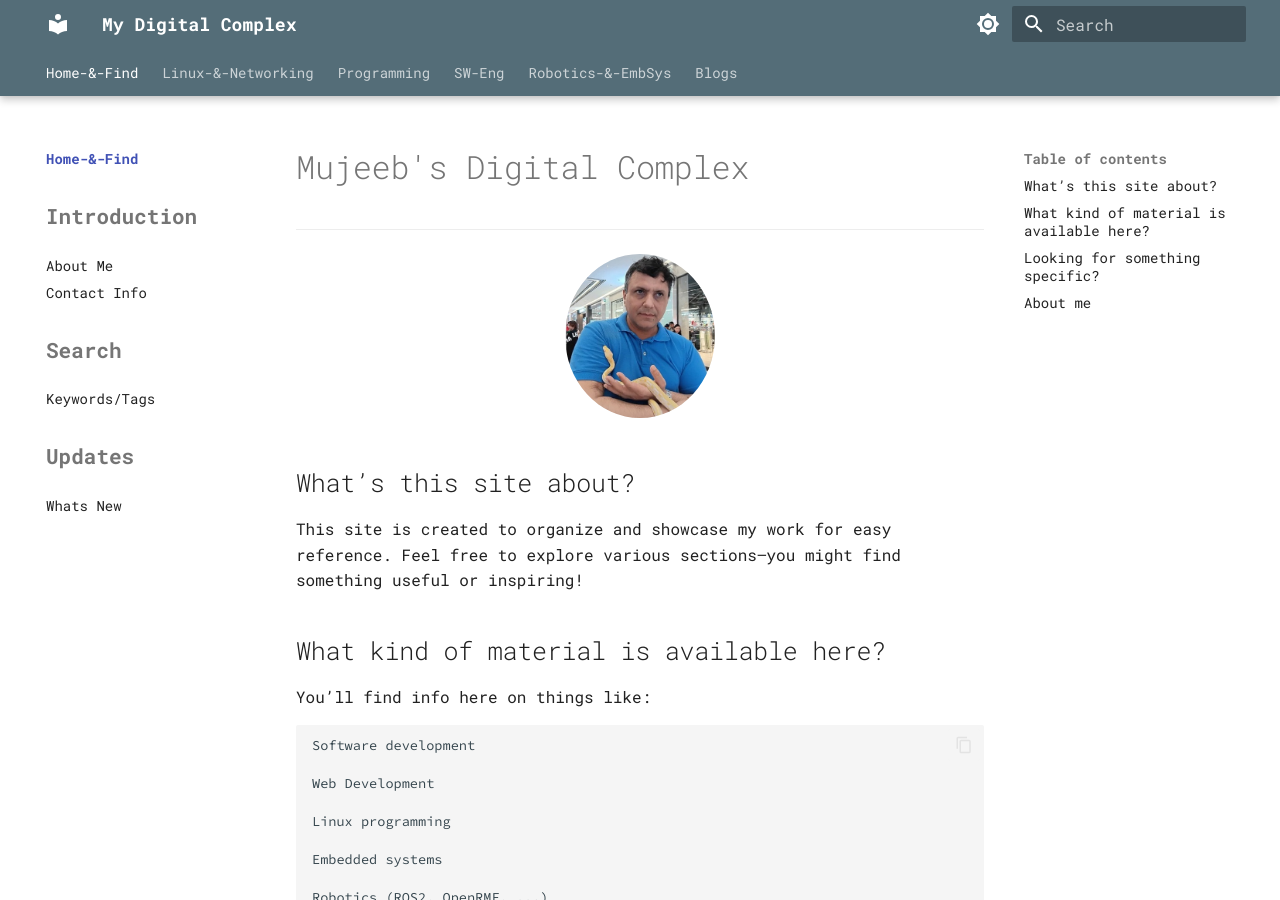
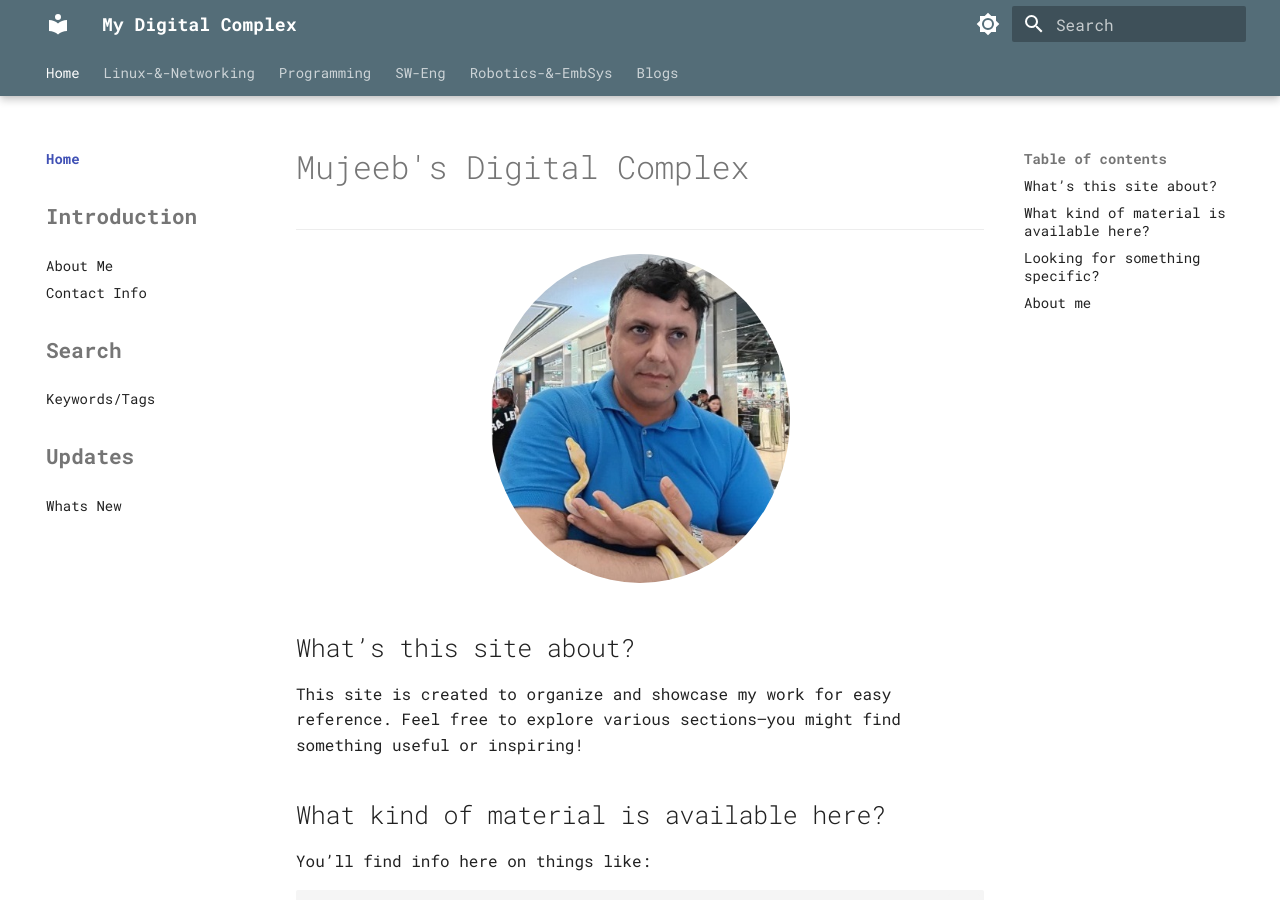
Before and after one commit to alohamujeeb/alohamujeeb.github.io, an MkDocs documentation site: the page built from docs/index.md, in a window 1280 px wide and 900 px high. Built offline with MkDocs 1.6.1 and Material for MkDocs 9.7.7, drawn with Linux system fonts in a browser that asks for light colours.

Commit message:
picture updated

```diff
--- a/docs/index.md
+++ b/docs/index.md
@@ -8,8 +8,8 @@
 </style>
 
 <div style="text-align: center;">
-  <!-- <img src="images/mypicture.jpg" width="400"> -->
-  <img src="images/mypicture.jpg" alt="Avatar" width="150">
+  <!-- <img src="images/mypicture.jpg" width="300"> -->
+  <img src="images/mypicture.jpg" alt="Avatar" width="300">
 </div>
 
 ## What’s this site about?
--- a/mkdocs.yml
+++ b/mkdocs.yml
@@ -106,7 +106,7 @@
 
 # Page tree
 nav:
-  - Home-&-Find:
+  - Home:
     - My Digital Complex: index.md
     - <h2>Introduction</h2>:
       - About Me: about/aboutme.md
```
